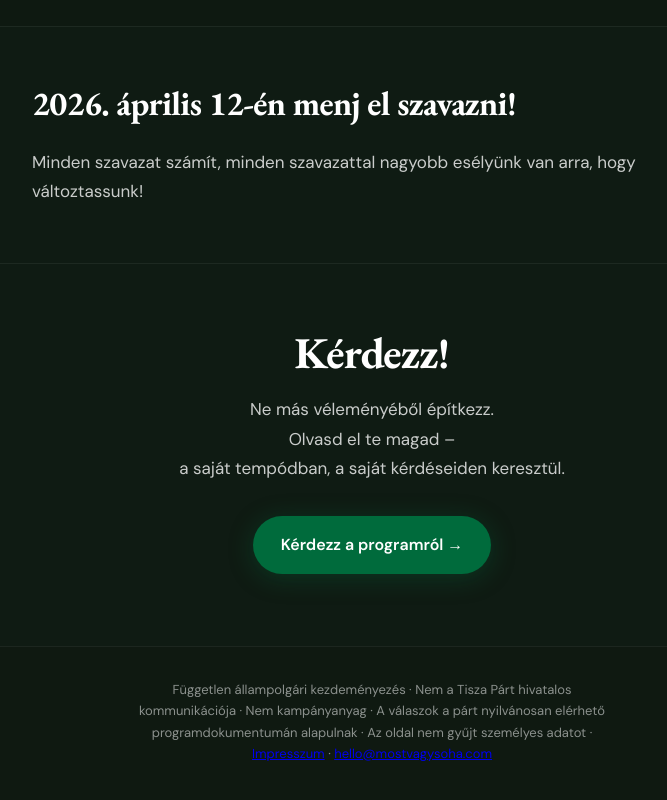
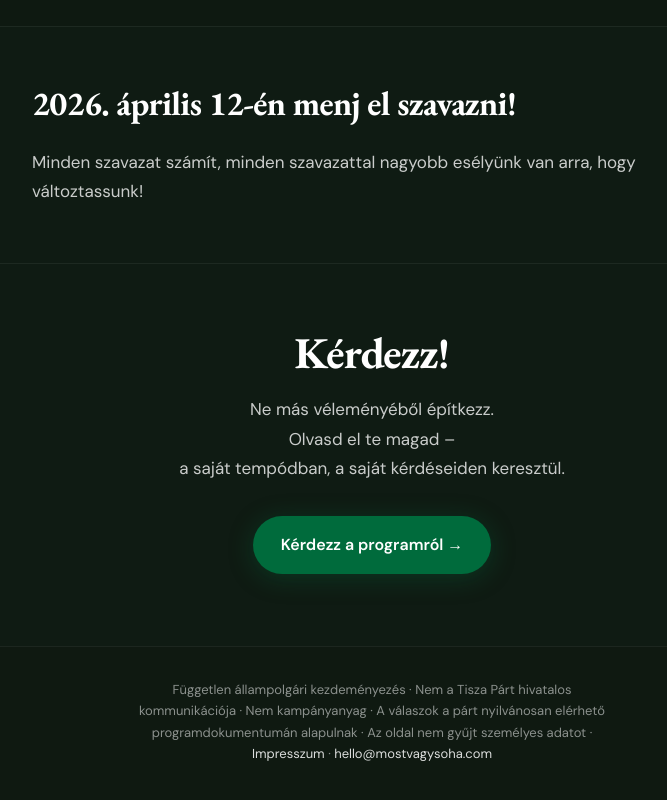
Before and after one commit to RekaWeb3Design/program-chatbot, a website: page public/index.html in a window 1280 px wide. Shown: the part 2482-3282 px from the top of the page, without its empty margins (268-935 px from the left). Drawn offline with nearby package versions, Linux system fonts and the light colour scheme.

Commit message:
style: footer links white
Co-Authored-By: Claude Opus 4.6 (1M context) <noreply@anthropic.com>

```diff
--- a/public/index.html
+++ b/public/index.html
@@ -442,6 +442,16 @@
       margin: 0 auto;
     }
 
+    .landing-footer a {
+      color: #ffffff;
+      text-decoration: none;
+      opacity: 0.85;
+    }
+    .landing-footer a:hover {
+      opacity: 1;
+      text-decoration: underline;
+    }
+
     .reveal {
       opacity: 0;
       transform: translateY(20px);
```
Also changed, not shown: public/impresszum/index.html (+3 -2 lines), public/style.css (+10 -0 lines).
